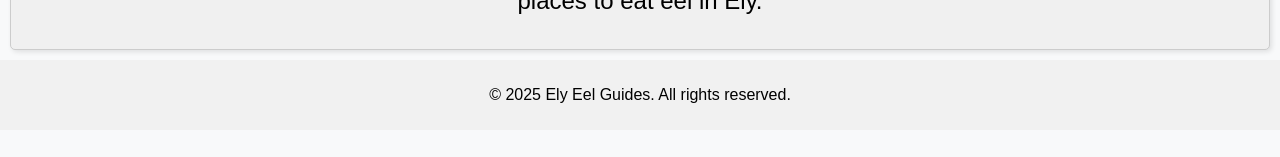
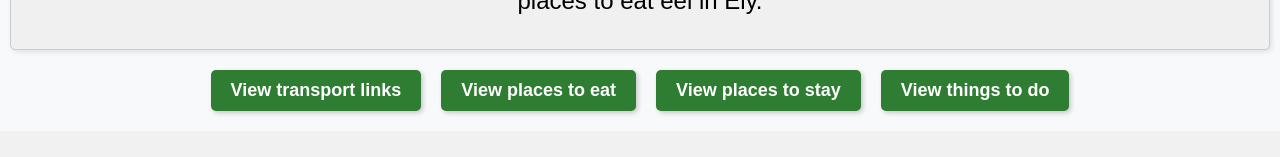
Before and after one commit to JHawkins5/ElyEelGuide, a Next.js app: page / in a window 1280 px wide. Shown: the part 978-1135 px from the top of the page. Before the commit the page ends 1108 px from the top, so only its background shows below. Built offline with nearby package versions, Linux system fonts and the light colour scheme.

Commit message:
Added buttons

```diff
--- a/src/app/index.css
+++ b/src/app/index.css
@@ -80,3 +80,29 @@
     box-shadow: 2px 2px 5px #0000001A;
     text-align: center;
 }
+
+.buttons {
+    display: flex;
+    justify-content: center;
+    align-items: center;
+    gap: 20px;
+    margin: 20px 0;
+}
+
+.buttons a {
+    font-family: "Baskerville Old Face", sans-serif;
+    font-size: 18px;
+    font-weight: bold;
+    color: #ffffff;
+    text-decoration: none;
+    background-color: #2e7d32;
+    padding: 10px 20px;
+    border-radius: 5px;
+    box-shadow: 2px 2px 5px rgba(0, 0, 0, 0.2);
+    transition: background-color 0.3s ease, transform 0.2s ease;
+}
+
+.buttons a:hover {
+    background-color: #218838;
+    transform: scale(1.05);
+}
--- a/src/app/page.js
+++ b/src/app/page.js
@@ -34,6 +34,12 @@ export default function Index() {
                     eat eel in Ely.
                 </p>
             </div>
+            <div className="buttons">
+                <Link href="/transport">View transport links</Link>
+                <Link href="/dining">View places to eat</Link>
+                <Link href="/accommodation">View places to stay</Link>
+                <Link href="/activities">View things to do</Link>
+            </div>
         </div>
     );
 }
```
